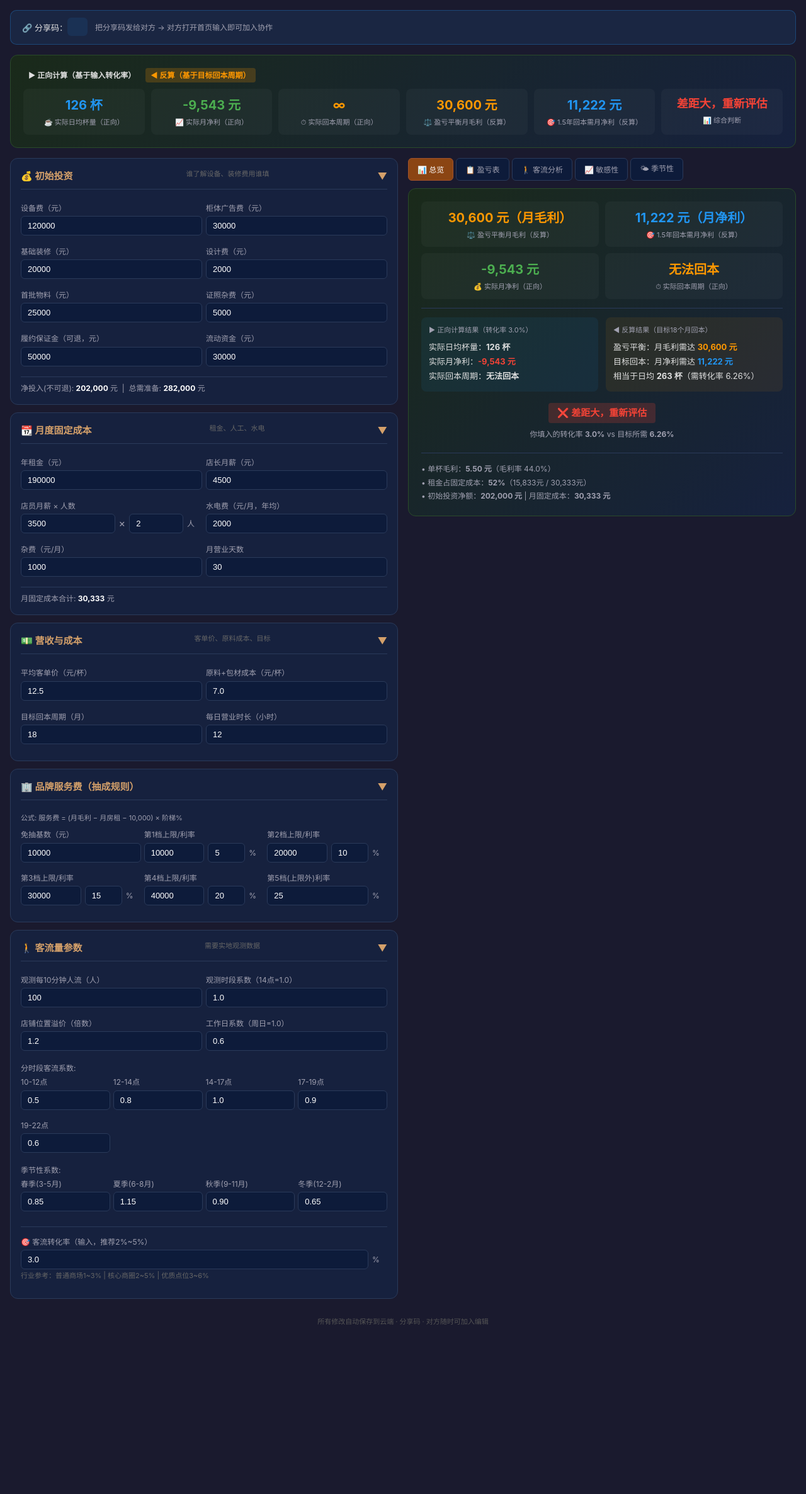
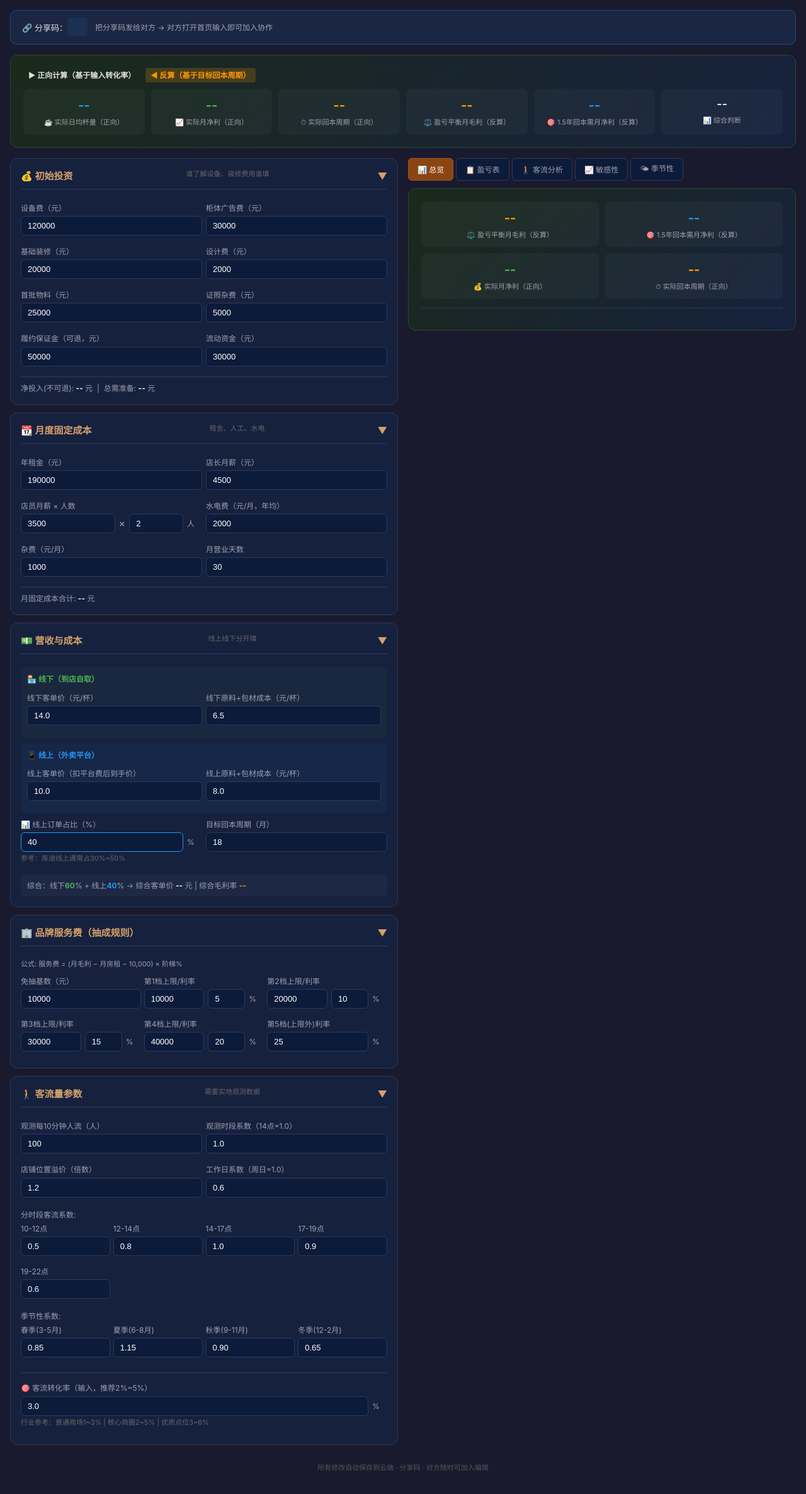
Before and after one commit to wqyzy/kudi-calculator, a Flask app: template templates/calculator.html in a window 1280 px wide. Shown: the part 93-2466 px from the top of the page at 63% size. Before the commit the page ends 2197 px from the top, so only its background shows below. Run offline with Flask 3, Linux system fonts and the light colour scheme; the template is opened without the code that fills it, so the values that code supplies are empty.

Commit message:
feat: split online/offline pricing & cost

```diff
--- a/templates/calculator.html
+++ b/templates/calculator.html
@@ -365,27 +365,36 @@
 
         <div class="card">
             <div class="card-title collapsible-header" onclick="toggleCollapse(this)">
-                💵 营收与成本 <span class="hint">客单价、原料成本、目标</span>
+                💵 营收与成本 <span class="hint">线上线下分开填</span>
                 <span class="icon">▼</span>
             </div>
             <div class="collapsible-body open">
+                <div class="grid-2" style="gap:6px;background:rgba(76,175,80,0.05);border-radius:8px;padding:10px;margin-bottom:8px">
+                    <div style="font-size:12px;font-weight:600;color:var(--accent-green);grid-column:1/-1;margin-bottom:4px">🏪 线下（到店自取）</div>
+                    <div class="form-group"><label>线下客单价（元/杯）</label><input type="number" id="offlinePrice" value="14.0" step="0.5" data-key="offlinePrice"></div>
+                    <div class="form-group"><label>线下原料+包材成本（元/杯）</label><input type="number" id="offlineMaterial" value="6.5" step="0.1" data-key="offlineMaterial"></div>
+                </div>
+                <div class="grid-2" style="gap:6px;background:rgba(33,150,243,0.05);border-radius:8px;padding:10px;margin-bottom:8px">
+                    <div style="font-size:12px;font-weight:600;color:var(--accent-blue);grid-column:1/-1;margin-bottom:4px">📱 线上（外卖平台）</div>
+                    <div class="form-group"><label>线上客单价（扣平台费后到手价）</label><input type="number" id="onlinePrice" value="10.0" step="0.5" data-key="onlinePrice"></div>
+                    <div class="form-group"><label>线上原料+包材成本（元/杯）</label><input type="number" id="onlineMaterial" value="8.0" step="0.1" data-key="onlineMaterial"></div>
+                </div>
                 <div class="grid-2" style="gap:6px">
                     <div class="form-group">
-                        <label>平均客单价（元/杯）</label>
-                        <input type="number" id="avgPrice" value="12.5" step="0.5" data-key="avgPrice">
+                        <label>📊 线上订单占比（%）</label>
+                        <div class="input-row">
+                            <input type="number" id="onlineRatio" value="40" min="0" max="100" step="5" data-key="onlineRatio" style="border-color:var(--accent-blue)">
+                            <span class="unit">%</span>
+                        </div>
+                        <div style="font-size:11px;color:#666;margin-top:2px">参考：库迪线上通常占30%~50%</div>
                     </div>
-                    <div class="form-group">
-                        <label>原料+包材成本（元/杯）</label>
-                        <input type="number" id="materialCost" value="7.0" step="0.1" data-key="materialCost">
-                    </div>
-                    <div class="form-group">
-                        <label>目标回本周期（月）</label>
+                    <div class="form-group"><label>目标回本周期（月）</label>
                         <input type="number" id="targetPayback" value="18" min="6" max="60" step="1" data-key="targetPayback">
                     </div>
-                    <div class="form-group">
-                        <label>每日营业时长（小时）</label>
-                        <input type="number" id="opHours" value="12" min="8" max="16" step="1" data-key="opHours">
-                    </div>
+                </div>
+                <div style="margin-top:6px;padding:8px 10px;background:rgba(255,255,255,0.03);border-radius:6px;font-size:12px;color:var(--text-light)">
+                    综合：线下<strong id="dOfflinePct" style="color:var(--accent-green)">60</strong>% + 线上<strong id="dOnlinePct" style="color:var(--accent-blue)">40</strong>%
+                    → 综合客单价 <strong id="dBlendedPrice" style="color:#fff">--</strong> 元 | 综合毛利率 <strong id="dBlendedMargin" style="color:var(--accent-yellow)">--</strong>
                 </div>
             </div>
         </div>
@@ -693,9 +702,22 @@
     const salaryManager = val('salaryManager'), salaryStaff = val('salaryStaff');
     const staffCount = val('staffCount'), utilities = val('utilities');
     const miscCost = val('miscCost'), daysPerMonth = val('daysPerMonth');
-    const avgPrice = val('avgPrice'), materialCost = val('materialCost');
+    // 线上线下分开
+    const offlinePrice = val('offlinePrice'), offlineMaterial = val('offlineMaterial');
+    const onlinePrice = val('onlinePrice'), onlineMaterial = val('onlineMaterial');
+    const onlineRatio = val('onlineRatio') / 100;
+    const offlineRatio = 1 - onlineRatio;
+    // 加权平均
+    const avgPrice = offlinePrice * offlineRatio + onlinePrice * onlineRatio;
+    const materialCost = offlineMaterial * offlineRatio + onlineMaterial * onlineRatio;
     const targetPayback = val('targetPayback'), opHours = val('opHours');
     const conversionRate = val('conversionRate') / 100; // 用户输入的转化率
+
+    // 显示加权信息
+    $('dOfflinePct').textContent = Math.round(offlineRatio * 100);
+    $('dOnlinePct').textContent = Math.round(onlineRatio * 100);
+    $('dBlendedPrice').textContent = fmt2(avgPrice);
+    $('dBlendedMargin').textContent = fmt2((avgPrice - materialCost) / avgPrice * 100) + '%';
 
     // ========== INVESTMENT SUMMARY ==========
     const sunk = equipment + cabinetSign + renovation + designFee + firstBatch + licenseMisc;
@@ -907,29 +929,42 @@
     const baseNet = baseForSens.net;
     function sensTest(key, baseVal, direction) {
         const m = direction === 'minus' ? 0.9 : 1.1;
-        if (key === 'avgPrice') {
-            const mc = baseCups * daysPerMonth; const rev = mc * baseVal * m; const mat = mc * materialCost;
-            const sf = calcServiceFee(rev, mat, rentMonthly); return rev - mat - sf.fee - fixedMonthly;
-        } else if (key === 'cups') { return computeNet(Math.round(baseVal * m)).net;
-        } else if (key === 'materialCost') {
-            const mc = baseCups * daysPerMonth; const rev = mc * avgPrice; const mat = mc * baseVal * m;
-            const sf = calcServiceFee(rev, mat, rentMonthly); return rev - mat - sf.fee - fixedMonthly;
-        } else if (key === 'rent') {
-            const nr = baseVal * m; const mc = baseCups * daysPerMonth; const rev = mc * avgPrice; const mat = mc * materialCost;
-            const sf = calcServiceFee(rev, mat, nr); const nf = fixedMonthly - rentMonthly + nr; return rev - mat - sf.fee - nf;
+        let newAvgPrice = avgPrice, newMatCost = materialCost;
+        if (key === 'offlinePrice') {
+            newAvgPrice = (baseVal * m) * offlineRatio + onlinePrice * onlineRatio;
+        } else if (key === 'onlinePrice') {
+            newAvgPrice = offlinePrice * offlineRatio + (baseVal * m) * onlineRatio;
+        } else if (key === 'offlineMaterial') {
+            newMatCost = (baseVal * m) * offlineRatio + onlineMaterial * onlineRatio;
+        } else if (key === 'onlineMaterial') {
+            newMatCost = offlineMaterial * offlineRatio + (baseVal * m) * onlineRatio;
+        } else if (key === 'onlineRatio') {
+            const nr = (baseVal * m) / 100;
+            newAvgPrice = offlinePrice * (1 - nr) + onlinePrice * nr;
+            newMatCost = offlineMaterial * (1 - nr) + onlineMaterial * nr;
+        }
+        if (key === 'cups') { return computeNet(Math.round(baseVal * m)).net; }
+        else if (key === 'rent') {
+            const nr = baseVal * m; const nf = fixedMonthly - rentMonthly + nr;
+            const mc = baseCups * daysPerMonth; const rev = mc * newAvgPrice; const mat = mc * newMatCost;
+            const sf = calcServiceFee(rev, mat, nr); return rev - mat - sf.fee - nf;
         } else if (key === 'staffTotal') {
-            const ns = baseVal * m; const mc = baseCups * daysPerMonth; const rev = mc * avgPrice; const mat = mc * materialCost;
-            const sf = calcServiceFee(rev, mat, rentMonthly); const nf = fixedMonthly - staffTotal + ns; return rev - mat - sf.fee - nf;
+            const ns = baseVal * m; const nf = fixedMonthly - staffTotal + ns;
+            const mc = baseCups * daysPerMonth; const rev = mc * newAvgPrice; const mat = mc * newMatCost;
+            const sf = calcServiceFee(rev, mat, rentMonthly); return rev - mat - sf.fee - nf;
         } else if (key === 'conversionRate') {
             const newCups = Math.round(weightedAnnualFlow * baseVal * m / 100);
             return computeNet(newCups > 0 ? newCups : 0).net;
+        } else {
+            const mc = baseCups * daysPerMonth; const rev = mc * newAvgPrice; const mat = mc * newMatCost;
+            const sf = calcServiceFee(rev, mat, rentMonthly); return rev - mat - sf.fee - fixedMonthly;
         }
-        return 0;
     }
     let sensHTML = `<div style="font-size:12px;color:var(--text-light);margin-bottom:8px">
         基准: 转化率${(conversionRate*100).toFixed(1)}% → 日均${baseCups}杯，月净利 <strong>${fmt(Math.round(baseNet))}</strong> 元</div>
+        <div style="font-size:11px;color:var(--text-light);margin-bottom:6px">线下 ${Math.round(offlineRatio*100)}% / 线上 ${Math.round(onlineRatio*100)}% | 综合客单价 ${fmt2(avgPrice)}元 / 综合毛利 ${fmt2((avgPrice-materialCost)/avgPrice*100)}%</div>
         <table><thead><tr><th>变量</th><th>-10%</th><th>基准</th><th>+10%</th><th>影响幅度</th></tr></thead>`;
-    [['客单价','avgPrice',avgPrice],['转化率','conversionRate',conversionRate*100],['原料成本','materialCost',materialCost],['月租金','rent',rentMonthly],['人工总成本','staffTotal',staffTotal]].forEach(v => {
+    [['线下客单价','offlinePrice',offlinePrice],['线上客单价','onlinePrice',onlinePrice],['线上占比','onlineRatio',onlineRatio*100],['转化率','conversionRate',conversionRate*100],['线下原料成本','offlineMaterial',offlineMaterial],['线上原料成本','onlineMaterial',onlineMaterial],['月租金','rent',rentMonthly],['人工总成本','staffTotal',staffTotal]].forEach(v => {
         const mn = sensTest(v[1], v[2], 'minus'), mp = sensTest(v[1], v[2], 'plus');
         sensHTML += `<tr><td>${v[0]}</td><td class="${mn>=0?'positive':'negative'}">${mn>=0?'+':''}${fmt(Math.round(mn))}</td><td>${baseNet>=0?'+':''}${fmt(Math.round(baseNet))}</td><td class="${mp>=0?'positive':'negative'}">${mp>=0?'+':''}${fmt(Math.round(mp))}</td><td><strong>${fmt(Math.round(Math.abs(mp-mn)))}</strong>元</td></tr>`;
     });
```
